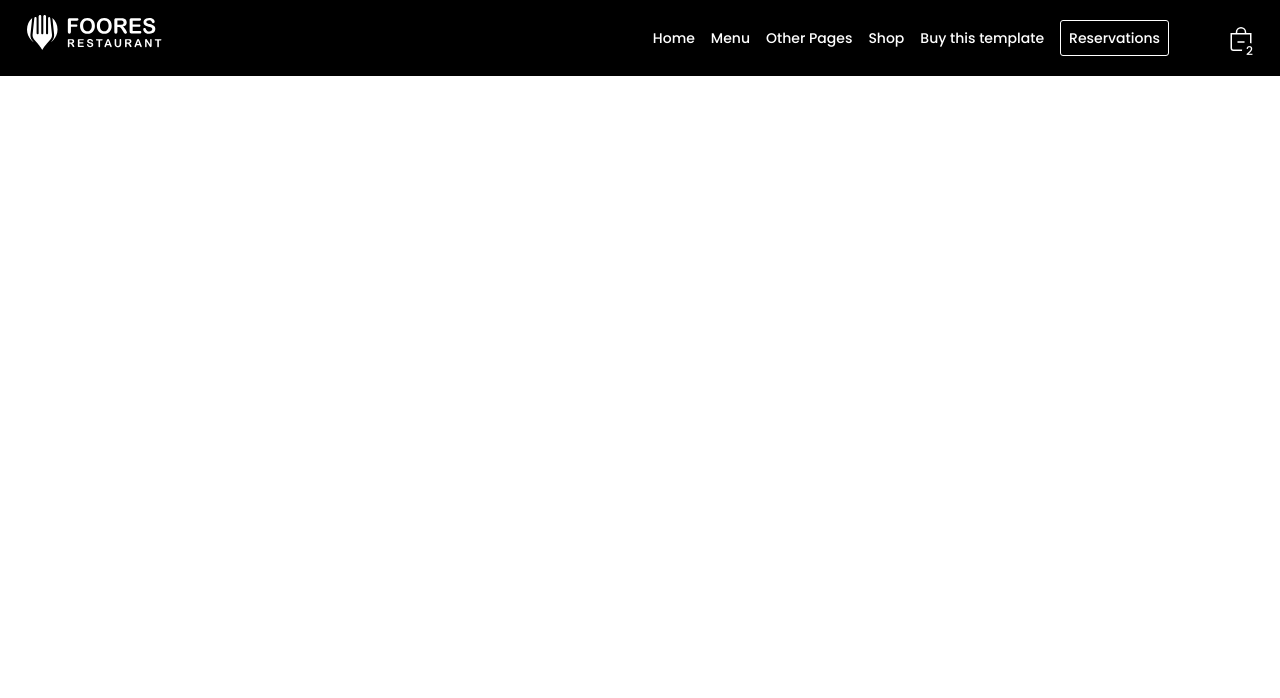
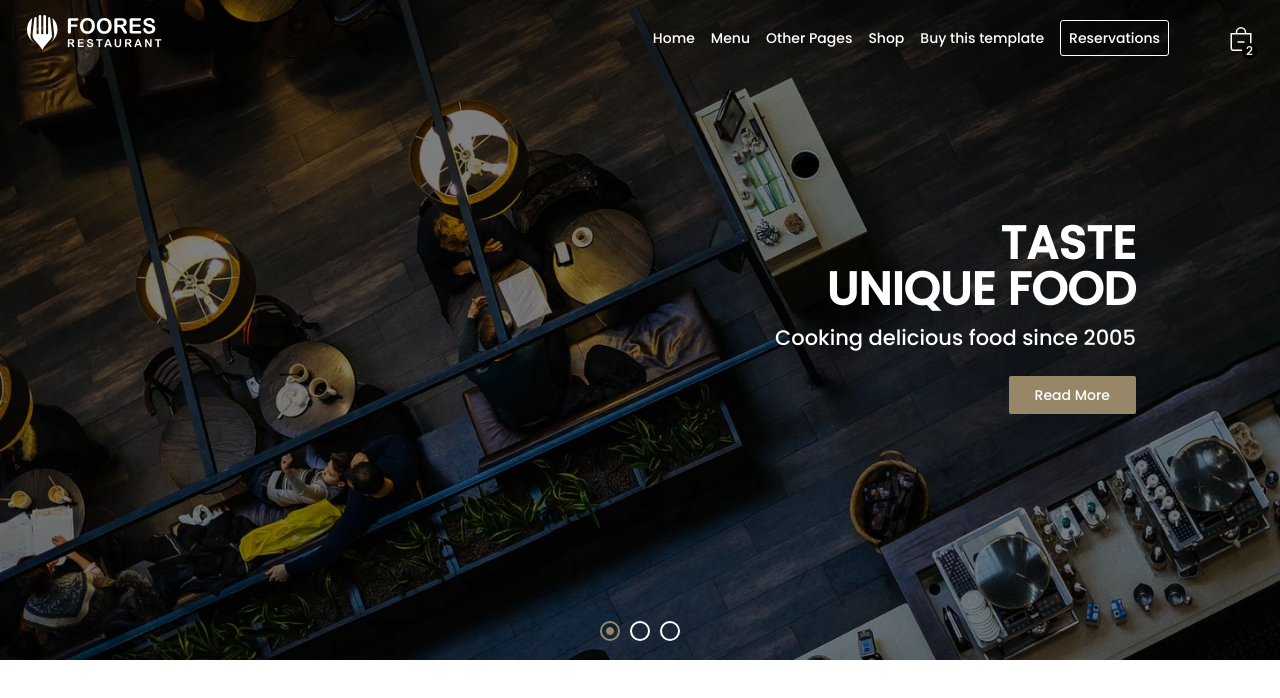
Before and after one commit to RoshanKumar-Sah/foores_restaurant, a Next.js app: page / in a window 1280 px wide. Shown: the top 698 px of the page. Built offline with nearby package versions, Linux system fonts and the light colour scheme; some icons are missing.

Commit message:
banner completed

```diff
--- a/src/components/Header.jsx
+++ b/src/components/Header.jsx
@@ -15,11 +15,15 @@ export default function Header() {
 
     const [isOpen, setOpen] = useState(false)
 
-    return (<Fragment>
+    return (
+        <>
+
         {
             isOpen && <div className='absolute top-0 bottom-0 right-0 sm:w-1/2 bg-black/20 z-40'></div>
         }
-        <header className={`bg-black py-[10px] md:p-[15px] sticky top-0 z-30`}>
+
+        <header className={`py-[10px] md:p-[15px] fixed w-full top-0 z-30`}>
+
             <div className='container flex justify-between max-w-full'>
                 <div className='md:hidden -mt-2 -mb-2 h-21 w-21'>
                     <Hamburger toggled={isOpen} toggle={setOpen} distance='sm' rounded color='#ffffff' />
@@ -40,7 +44,7 @@ export default function Header() {
                         <li className='transition duration-400 hover:text-primary p-[15px] md:p-0 border-b md:border-none'>Other&nbsp;Pages</li>
                         <li className='transition duration-400 hover:text-primary p-[15px] md:p-0 border-b md:border-none'>Shop</li>
                         <li className='transition duration-400 hover:text-primary p-[15px] md:p-0 border-b md:border-none'>Buy&nbsp;this&nbsp;template</li>
-                        <li className='border border-black bg-black text-white md:border-white p-[15px]  md:px-[8px] md:py-[5px] md:rounded-[3px] transition duration-400 ease-in-out md:hover:bg-primary md:hover:border-primary '>Reservations</li>
+                        <li className='border border-black bg-black md:bg-transparent text-white md:border-white p-[15px]  md:px-[8px] md:py-[5px] md:rounded-[3px] transition duration-400 ease-in-out md:hover:bg-primary md:hover:border-primary '>Reservations</li>
 
                     </ul>
 
@@ -55,7 +59,7 @@ export default function Header() {
 
 
         </header>
-    </Fragment>
 
+</>
     )
 }
--- a/src/pages/index.js
+++ b/src/pages/index.js
@@ -1,15 +1,90 @@
 
 import { Poppins } from 'next/font/google'
 import Image from 'next/image'
+import React from "react";
+import Slider from "react-slick";
+import SildeImage1 from "@/assets/slide_home_1.jpg"
+import SildeImage2 from "@/assets/slide_home_2.jpg"
+import SildeImage3 from "@/assets/slide_home_3.jpg"
+import DragIcon from "@/assets/drag_icon.svg"
 
 const poppins = Poppins({ subsets: ['latin'], weight: '500' })
 
 export default function Home() {
+  const settings = {
+    dots: true,
+    infinite: true,
+    centerPadding: "60px",
+    slidesToShow: 1,
+    swipeToSlide: true,
+    arrows: false,
+    initialSlide: 0,
+    responsive: [
+      {
+        breakpoint:991,
+        settings: {
+          dots: false
+        }
+      }],
+    appendDots: dots => (
+      <div
+        style={{
 
+
+          margin : "50px 0px",
+
+        }}
+      >
+        <ul style={{ margin: "0px" }}> {dots} </ul>
+      </div>
+    ),
+    customPaging: i => (
+      <div className='border-2 border-white hover:border-primary rounded-full h-fit w-fit p-1 flex justify-center items-center'>
+       <div className='h-2 w-2 bg-transparent border border-transparent rounded-full'>
+
+        </div>
+      </div>
+    ),
+
+
+  }
 
   return (
     <main>
+    <section className='relative'>
+    <div className='md:hidden absolute bottom-8 right-8 z-30'>
+      <Image src={DragIcon} alt='dragIcon' className='brightness-75' />
+    </div>
 
+     <Slider {...settings}>
+          <div className='relative'>
+          <div className={`absolute z-10 top-1/3 right-4 md:right-36 ${poppins.className} flex flex-col items-end`}>
+          <h2 className='text-white font-black text-[2.875rem] uppercase text-right leading-none mb-2'>Taste<br />Unique Food</h2>
+          <p className='text-white font-normal text-[21px] leading-9 mb-5'>Cooking delicious food since 2005</p>
+          <p className='text-white text-right py-2 px-[25px] bg-primary w-fit border border-transparent rounded-sm text-sm font-medium' >Read&nbsp;More</p>
+          </div>
+            <Image src={SildeImage1} alt='slideImage' className='brightness-50 h-[660px] object-cover' />
+          </div>
+
+          <div className='relative'>
+          <div className={`absolute z-10 top-1/3 left-4 md:left-28 ${poppins.className} flex flex-col items-start`}>
+          <h2 className='text-white font-black text-[2.875rem] uppercase  leading-none mb-2'>Reserve<br />A&nbsp;Table&nbsp;Now</h2>
+          <p className='text-white font-normal text-[21px] leading-9 mb-5'>Cooking delicious food since 2005</p>
+          <p className='text-white text-right py-2 px-[25px] bg-primary w-fit border border-transparent rounded-sm text-sm font-medium' >Read&nbsp;More</p>
+          </div>
+            <Image src={SildeImage2} alt='slideImage' className='brightness-50 h-[660px] object-cover' />
+          </div>
+
+          <div className='relative'>
+          <div className={`absolute z-10 top-1/3 left-0 ${poppins.className} flex flex-col items-center w-full`}>
+          <h2 className='text-white font-black text-[2.875rem] uppercase text-center  leading-none mb-2'>Enjoy<br />A&nbsp;Friends&nbsp;Dinner</h2>
+          <p className='text-white font-normal text-[21px] leading-9 mb-5'>Cooking delicious food since 2005</p>
+          <p className='text-white text-right py-2 px-[25px] bg-primary w-fit border border-transparent rounded-sm text-sm font-medium' >Read&nbsp;More</p>
+          </div>
+            <Image src={SildeImage3} alt='slideImage' className='brightness-50 h-[660px] object-cover' />
+          </div>
+          </Slider>
+          </section>
     </main>
   )
 }
--- a/src/styles/globals.css
+++ b/src/styles/globals.css
@@ -8,5 +8,13 @@
 
   padding-left: 0.75rem;
   padding-right: 0.75rem;
-  /* box-sizing: border-box; */
+  box-sizing: border-box;
 }
+
+li.slick-active div{
+  border-color: #978667;
+}
+
+li.slick-active div div{
+  background-color: #978667;
+}
```
Also changed, not shown: src/assets/drag_icon.svg (added).
